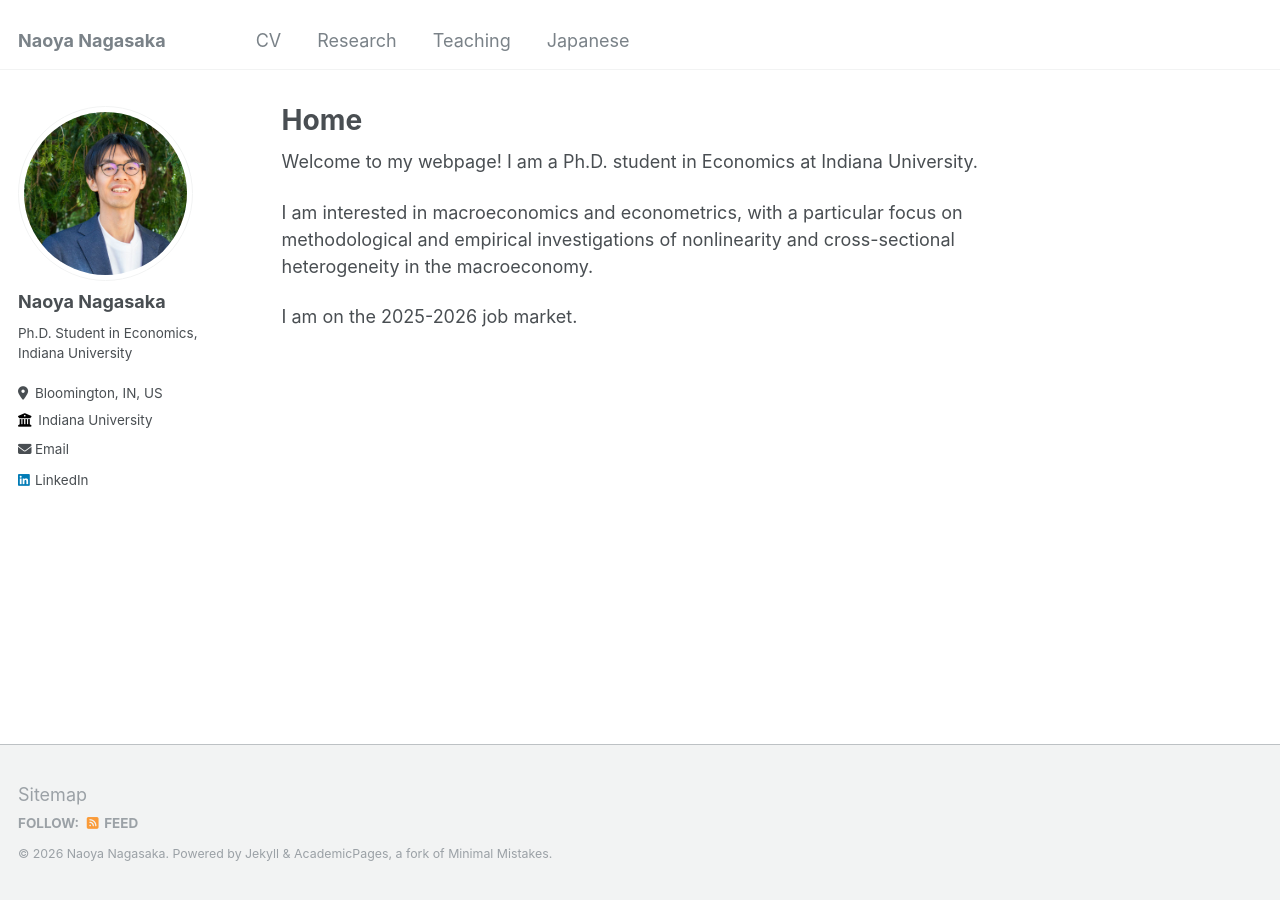
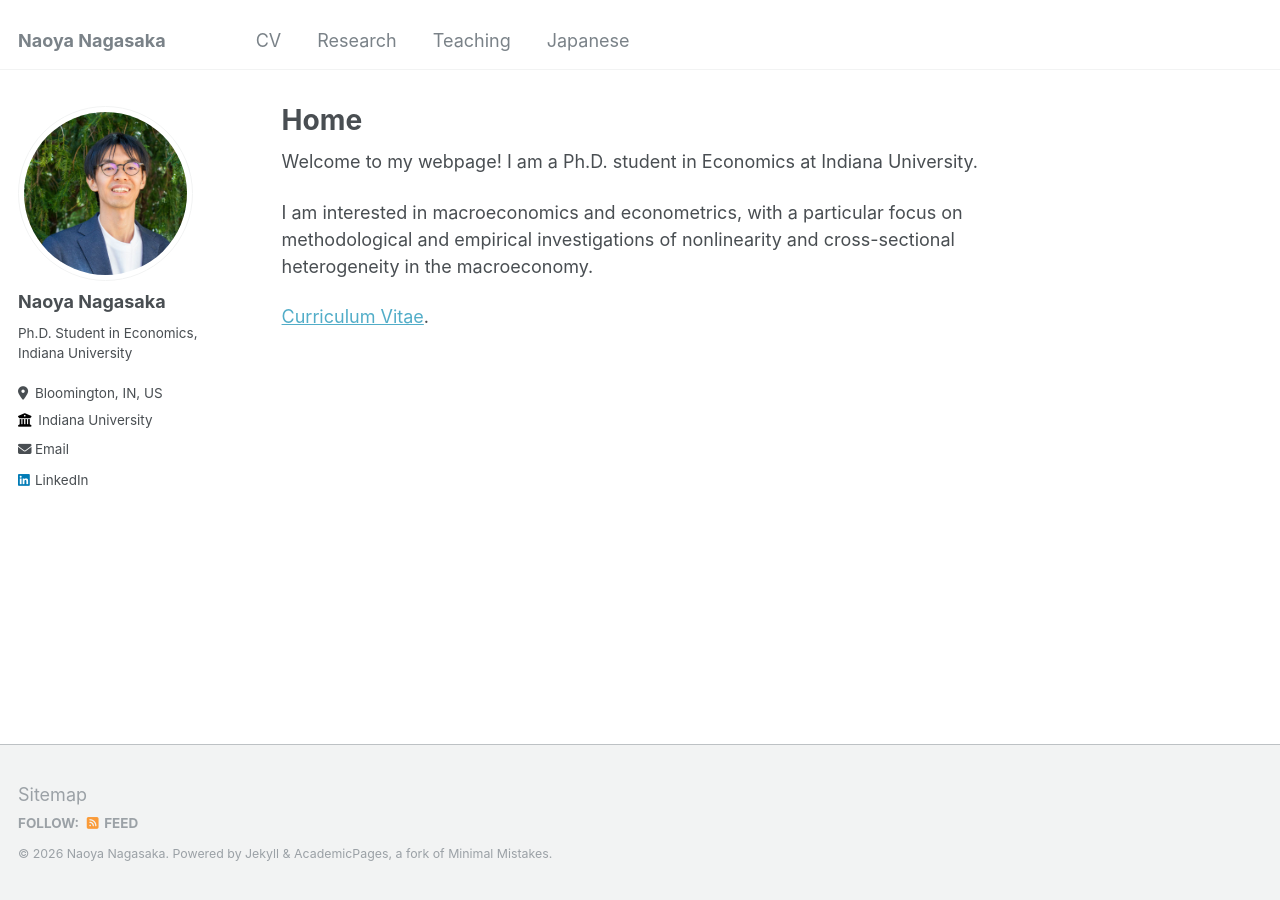
Before and after one commit to naonagas/naonagas.github.io, a Jekyll site: the page built from _pages/about.md, in a window 1280 px wide. Built offline with Jekyll 4.4.1, drawn with Linux system fonts in a browser that asks for light colours.

Commit message:
Update about.md

```diff
--- a/_pages/about.md
+++ b/_pages/about.md
@@ -11,4 +11,4 @@ Welcome to my webpage! I am a Ph.D. student in Economics at Indiana University.
 
 I am interested in macroeconomics and econometrics, with a particular focus on methodological and empirical investigations of nonlinearity and cross-sectional heterogeneity in the macroeconomy.
 
-I am on the 2025-2026 job market.
+[Curriculum Vitae](https://naonagas.github.io/files/cv_naoyanagasaka.pdf).
```
